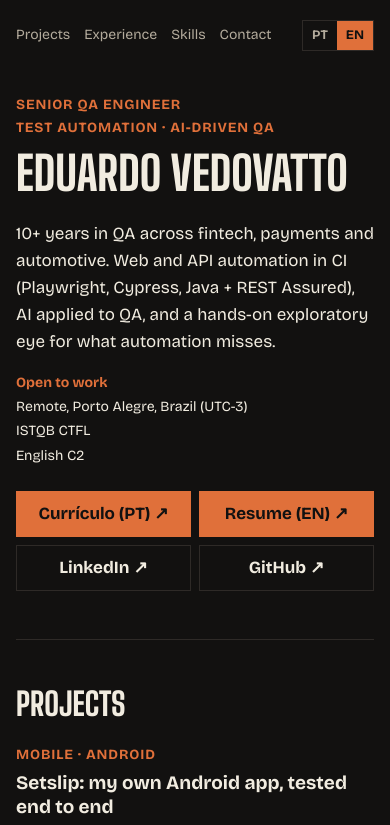
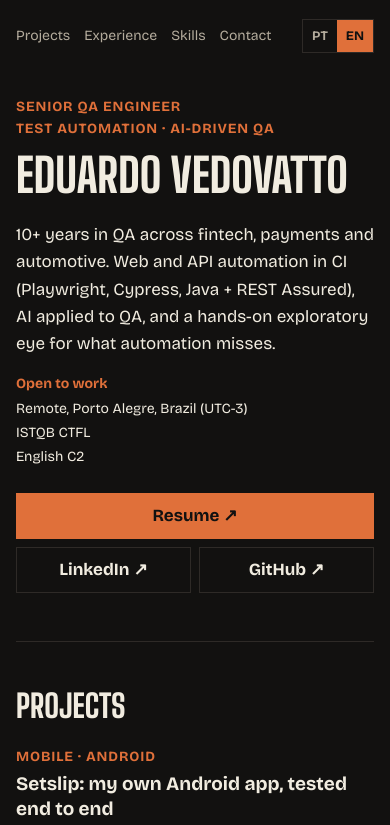
Before and after one commit to edvedovatto/edvedovatto.github.io, a plain HTML site: page index.html in a window 390 px wide. Shown: the top 825 px of the page. Drawn offline with nearby package versions, Linux system fonts and the light colour scheme.

Commit message:
Language toggle fixed top right, single resume button, photo beside the bio

```diff
--- a/index.html
+++ b/index.html
@@ -24,10 +24,12 @@
   <a class="skip" href="#main" data-i18n="skip">Skip to content</a>
   <header>
     <nav>
-      <a href="#projetos" data-i18n="nav_projects">Projects</a>
-      <a href="#experiencia" data-i18n="nav_exp">Experience</a>
-      <a href="#ferramentas" data-i18n="nav_skills">Skills</a>
-      <a href="#contato" data-i18n="nav_contact">Contact</a>
+      <div class="menu">
+        <a href="#projetos" data-i18n="nav_projects">Projects</a>
+        <a href="#experiencia" data-i18n="nav_exp">Experience</a>
+        <a href="#ferramentas" data-i18n="nav_skills">Skills</a>
+        <a href="#contato" data-i18n="nav_contact">Contact</a>
+      </div>
       <span class="lang" role="group" aria-label="Idioma / Language">
         <button type="button" data-lang="pt" aria-pressed="false">PT</button>
         <button type="button" data-lang="en" aria-pressed="true">EN</button>
@@ -47,8 +49,7 @@
         <li data-i18n="f_english">English C2</li>
       </ul>
       <p class="buttons">
-        <a class="btn" href="assets/curriculo-pt.pdf" target="_blank" rel="noopener" hreflang="pt-BR" lang="pt-BR">Currículo (PT) ↗</a>
-        <a class="btn" href="assets/resume-en.pdf" target="_blank" rel="noopener" hreflang="en" lang="en">Resume (EN) ↗</a>
+        <a class="btn cv-link" href="assets/resume-en.pdf" target="_blank" rel="noopener" data-i18n="cta_cv">Resume ↗</a>
         <a class="btn ghost" href="https://www.linkedin.com/in/vedovatto" target="_blank" rel="noopener">LinkedIn ↗</a>
         <a class="btn ghost" href="https://github.com/edvedovatto" target="_blank" rel="noopener">GitHub ↗</a>
       </p>
@@ -122,7 +123,7 @@
           <div>
             <h3>Trustly</h3>
             <p class="role" data-i18n="j1_role">QA Engineer</p>
-            <p data-i18n="j1_ctx">Global payments fintech. Built custom Claude Code skills for day-to-day QA (daily ticket briefing, documentation analysis, Jira-based shift-left monitoring) and, after finding about 84% of the documentation had not been updated in over two years, a solution that suggests updates with each delivery. Extended the Java automation (Selenium, REST Assured + JUnit) and did hands-on manual testing, including mobile validation on iOS and Android.</p>
+            <p data-i18n="j1_ctx">Global payments fintech. Built custom Claude Code skills for day-to-day QA (daily ticket briefing, documentation analysis, Jira-based shift-left monitoring) and, after finding about 84% of the documentation had not been updated in over two years, built a solution that suggests updates with each delivery. Extended the Java automation (Selenium, REST Assured + JUnit) and did hands-on manual testing, including mobile validation on iOS and Android.</p>
           </div>
         </li>
         <li>
@@ -163,7 +164,7 @@
     <section id="como-trabalho">
       <h2 data-i18n="h_cases">How I work</h2>
       <div class="about">
-        <img class="photo" src="assets/foto.jpg" width="160" height="160" alt="Eduardo Vedovatto" loading="lazy">
+        <img class="photo" src="assets/foto.jpg" width="120" height="120" alt="Eduardo Vedovatto" loading="lazy">
         <p data-i18n="bio">I work across the whole quality lifecycle on Brazilian and global projects: refinement and acceptance criteria, test planning, Definition of Done and shift-left. I automate web and APIs integrated into CI/CD and use AI in the QA workflow to map systems, generate tests and analyze incoming work.</p>
       </div>
       <ul class="points">
--- a/script.js
+++ b/script.js
@@ -2,11 +2,13 @@ const T = {
   pt: {
     title: "Eduardo Vedovatto | Senior QA Engineer",
     meta: "Eduardo Vedovatto - Senior QA Engineer. Mais de 10 anos em QA, em fintech, pagamentos e automotivo: automação de testes web e API no pipeline e IA aplicada a QA.",
+    cv_href: "assets/curriculo-pt.pdf",
     skip: "Pular para o conteúdo",
     nav_projects: "Projetos", nav_exp: "Experiência", nav_skills: "Ferramentas", nav_contact: "Contato",
     role: "Senior QA Engineer", focus: "Test Automation · AI-Driven QA",
     lead: "Mais de 10 anos em QA, em fintech, pagamentos e automotivo. Automação web e API no pipeline (Playwright, Cypress, Java + REST Assured), IA aplicada a QA e um olhar de teste manual e exploratório para o que a automação não pega.",
     f_open: "Disponível para vagas", f_remote: "Remoto, Porto Alegre, Brasil (UTC-3)", f_english: "Inglês C2",
+    cta_cv: "Currículo ↗",
     h_projects: "Projetos",
     setslip_kind: "Mobile · Android",
     setslip_title: "Setslip: um app Android meu, com testes de ponta a ponta",
@@ -29,7 +31,7 @@ const T = {
     sig: "Nos dois projetos, bug encontrado vira teste do comportamento certo, marcado como problema conhecido. Esses testes rodam numa passada à parte: não travam o build e avisam quando o bug é corrigido.",
     h_exp: "Experiência",
     j1_when: "abr 2026 - set 2026", j1_role: "QA Engineer",
-    j1_ctx: "Fintech global de pagamentos. Criei skills customizadas do Claude Code para a rotina de QA (briefing diário, análise de documentação, monitoramento de shift-left via Jira) e, ao ver que cerca de 84% da documentação estava desatualizada havia mais de dois anos, uma solução que sugere a atualização a cada entrega. Evoluí a automação em Java (Selenium, REST Assured + JUnit) e fiz testes manuais, inclusive validação mobile em iOS e Android.",
+    j1_ctx: "Fintech global de pagamentos. Criei skills customizadas do Claude Code para a rotina de QA (briefing diário, análise de documentação, monitoramento de shift-left via Jira) e, ao ver que cerca de 84% da documentação estava desatualizada havia mais de dois anos, criei uma solução que sugere a atualização a cada entrega. Evoluí a automação em Java (Selenium, REST Assured + JUnit) e fiz testes manuais, inclusive validação mobile em iOS e Android.",
     j2_when: "out 2025 - mar 2026", j2_role: "Senior QA Engineer · PJ",
     j2_ctx: "Automação do zero com Playwright (Page Object) integrada a CI/CD no Azure DevOps, em diferentes projetos, incluindo uma fintech dos EUA. APIs automatizadas com Java + REST Assured ou Postman, conforme o projeto. Estruturei as camadas principais em cerca de três semanas e usei Playwright MCP para mapear o sistema e gerar testes a partir dos fluxos, revisando tudo que a IA gerou.",
     j3_when: "jan 2023 - jun 2025", j3_role: "Senior QA Engineer",
@@ -41,7 +43,7 @@ const T = {
     h_cert: "Certificação", cert_v: "(Certified Tester Foundation Level), 2018",
     h_lang: "Idiomas", lang_v: "Português nativo · Inglês C2 (EF SET 95/100)",
     h_cases: "Como eu trabalho",
-    bio: "Atuo na qualidade de ponta a ponta, em projetos nacionais e globais: refinamento e critérios de aceite, planejamento de testes, Definition of Done e shift-left. Automatizo web e APIs integrado a CI/CD e uso IA no fluxo de QA para mapear sistemas, gerar testes e analisar demandas.",
+    bio: "Atuo na qualidade de ponta a ponta, em projetos nacionais e globais: refinamento e critérios de aceite, planejamento de testes, Definition of Done e shift-left. Automatizo web e APIs com integração a CI/CD e uso IA no fluxo de QA para mapear sistemas, gerar testes e analisar demandas.",
     c1: "Bug que só acontecia com internet lenta: limitei a rede no navegador, vi duas requisições dependentes terminando fora de ordem e entreguei aos devs os passos exatos para reproduzir.",
     c2: "Massa de teste era o gargalo do TicketLog (regras diferentes por país): gerar os dados via API cortou cerca de 70% do tempo de preparação, primeiro para os devs, depois para o QA.",
     c3: "Defeito chegando tarde: a análise mostrou que cerca de 80% vinham do frontend; com Definition of Done, checklists e workshops, a prevenção foi para onde o problema nascia.",
@@ -57,11 +59,13 @@ const T = {
   en: {
     title: "Eduardo Vedovatto | Senior QA Engineer",
     meta: "Eduardo Vedovatto - Senior QA Engineer. 10+ years in QA across fintech, payments and automotive: web and API test automation in CI and AI applied to QA.",
+    cv_href: "assets/resume-en.pdf",
     skip: "Skip to content",
     nav_projects: "Projects", nav_exp: "Experience", nav_skills: "Skills", nav_contact: "Contact",
     role: "Senior QA Engineer", focus: "Test Automation · AI-Driven QA",
     lead: "10+ years in QA across fintech, payments and automotive. Web and API automation in CI (Playwright, Cypress, Java + REST Assured), AI applied to QA, and a hands-on exploratory eye for what automation misses.",
     f_open: "Open to work", f_remote: "Remote, Porto Alegre, Brazil (UTC-3)", f_english: "English C2",
+    cta_cv: "Resume ↗",
     h_projects: "Projects",
     setslip_kind: "Mobile · Android",
     setslip_title: "Setslip: my own Android app, tested end to end",
@@ -84,7 +88,7 @@ const T = {
     sig: "In both projects, a bug found becomes a test of the correct behavior, tagged as a known issue. Those tests run in a separate pass: they don't block the build and flag when the bug gets fixed.",
     h_exp: "Experience",
     j1_when: "Apr 2026 - Sep 2026", j1_role: "QA Engineer",
-    j1_ctx: "Global payments fintech. Built custom Claude Code skills for day-to-day QA (daily ticket briefing, documentation analysis, Jira-based shift-left monitoring) and, after finding about 84% of the documentation had not been updated in over two years, a solution that suggests updates with each delivery. Extended the Java automation (Selenium, REST Assured + JUnit) and did hands-on manual testing, including mobile validation on iOS and Android.",
+    j1_ctx: "Global payments fintech. Built custom Claude Code skills for day-to-day QA (daily ticket briefing, documentation analysis, Jira-based shift-left monitoring) and, after finding about 84% of the documentation had not been updated in over two years, built a solution that suggests updates with each delivery. Extended the Java automation (Selenium, REST Assured + JUnit) and did hands-on manual testing, including mobile validation on iOS and Android.",
     j2_when: "Oct 2025 - Mar 2026", j2_role: "Senior QA Engineer · contractor",
     j2_ctx: "Built automation from scratch with Playwright (Page Object), integrated into CI/CD on Azure DevOps, across several projects including a US fintech. APIs automated with Java + REST Assured or Postman, depending on the project. Structured the core layers in about three weeks and used Playwright MCP to map the system and generate tests from its flows, reviewing all AI output.",
     j3_when: "Jan 2023 - Jun 2025", j3_role: "Senior QA Engineer",
@@ -118,6 +122,7 @@ function setLang(lang) {
   document.querySelector('meta[name="description"]').content = t.meta;
   document.querySelectorAll("[data-i18n]").forEach(el => { el.textContent = t[el.dataset.i18n]; });
   document.querySelectorAll("[data-i18n-alt]").forEach(img => { img.alt = t[img.dataset.i18nAlt]; });
+  document.querySelectorAll(".cv-link").forEach(a => { a.href = t.cv_href; });
   document.querySelectorAll("[data-lang]").forEach(b => b.setAttribute("aria-pressed", b.dataset.lang === lang));
   try { localStorage.setItem("lang", lang); } catch {}
 }
--- a/style.css
+++ b/style.css
@@ -23,11 +23,12 @@ main:focus{outline:none}
 .skip{position:absolute;left:var(--s);top:-100px;z-index:1;background:var(--accent);color:#111;font-weight:700;padding:10px 14px}
 .skip:focus{top:var(--s);color:#111}
 
-nav{display:flex;align-items:center;gap:20px;padding:var(--s) 0;font-size:15px}
-nav a{color:var(--muted);padding:8px 0;white-space:nowrap}
+nav{display:flex;align-items:flex-start;gap:var(--s);padding:var(--s) 0;font-size:15px}
+.menu{display:flex;flex-wrap:wrap;flex:1;min-width:0;gap:0 20px}
+nav a{display:block;color:var(--muted);padding:8px 0;line-height:24px;white-space:nowrap}
 nav a:hover{color:var(--accent)}
-.lang{display:flex;margin-left:auto;border:1px solid var(--line)}
-.lang button{background:none;border:0;color:var(--muted);font:700 13px/1 var(--body);padding:9px 11px;cursor:pointer}
+.lang{display:flex;flex:none;margin-top:3px;border:1px solid var(--line)}
+.lang button{height:32px;background:none;border:0;color:var(--muted);font:700 13px/1 var(--body);padding:0 11px;cursor:pointer}
 .lang button[aria-pressed="true"]{background:var(--accent);color:#111}
 
 section{padding:var(--block) 0}
@@ -57,7 +58,7 @@ h3{font-size:19px;line-height:1.3}
 .jobs .role{margin-bottom:4px}
 .when{color:var(--accent);font-weight:700;padding-top:2px;align-self:start}
 .role{color:var(--text)}
-.extras{display:grid;grid-template-columns:1fr 1fr;gap:var(--s);margin-top:var(--m);padding-top:var(--m);border-top:1px solid var(--line)}
+.extras{display:grid;grid-template-columns:1fr 1fr;gap:var(--s);margin-top:var(--block)}
 .extras dt{color:var(--accent);font-weight:700;text-transform:uppercase;letter-spacing:.06em}
 .extras dd{color:var(--text)}
 .extras dd span{color:var(--muted)}
@@ -70,15 +71,15 @@ h2+.project{margin-top:0}
 .sig{margin-top:var(--block);color:var(--text);border-left:2px solid var(--accent);padding-left:var(--s)}
 .points{border-left:2px solid var(--line);padding-left:var(--s)}
 .points li+li{margin-top:8px}
-.nums{display:grid;grid-template-columns:repeat(4,1fr);gap:var(--s);border-top:1px solid var(--line);border-bottom:1px solid var(--line);padding:12px 0}
+.nums{display:grid;grid-template-columns:repeat(4,1fr);gap:var(--s);margin:var(--m) 0}
 .nums div{display:flex;flex-direction:column-reverse;justify-content:flex-end}
 .nums dd{color:var(--text);font-weight:700}
 .nums dt{line-height:1.35}
 .links{display:flex;flex-wrap:wrap;gap:0 20px;font-weight:700;margin:0}
 .links a{padding:6px 0}
 
-.about{display:grid;grid-template-columns:160px 1fr;gap:var(--m);align-items:start;margin-bottom:var(--m)}
-.photo{width:160px;height:160px;object-fit:cover}
+.about{display:flow-root;margin-bottom:var(--m)}
+.photo{float:left;width:120px;height:120px;object-fit:cover;margin:6px var(--m) 8px 0}
 .about p{margin:0}
 .skills{display:grid;gap:8px;margin:0}
 .skills div{display:grid;grid-template-columns:10rem 1fr;gap:var(--s)}
@@ -87,23 +88,24 @@ h2+.project{margin-top:0}
 footer p{margin:0;padding:var(--block) 0 var(--m)}
 
 @media (max-width:700px){
-  nav{gap:14px;font-size:14px}
-  .lang button{padding:8px 9px}
+  nav{font-size:14px}
+  .menu{gap:0 14px}
+  .lang button{padding:0 9px}
   .eyebrow span{display:block}
   .eyebrow span+span::before{content:none}
   .facts{display:grid;gap:2px}
   .facts li:not(:last-child)::after{content:none}
   .buttons{display:grid;grid-template-columns:1fr 1fr}
-  #contato .btn:first-child,#contato .btn:last-child{grid-column:1/-1}
+  .buttons .btn:first-child,.buttons .btn:nth-child(even):last-child{grid-column:1/-1}
   .jobs li{grid-template-columns:1fr}
   .extras{grid-template-columns:1fr}
   .nums{grid-template-columns:1fr 1fr}
   .links{display:grid;grid-template-columns:1fr 1fr;gap:0 var(--s)}
-  .about{grid-template-columns:1fr;gap:var(--s)}
   .skills div{grid-template-columns:1fr;gap:0}
-  .photo{width:120px;height:120px}
+  .photo{width:96px;height:96px;margin-right:var(--s)}
 }
 @media (max-width:380px){
-  nav{flex-wrap:wrap;gap:0 10px;font-size:13px}
-  .lang button{padding:8px 7px}
+  nav{font-size:13px}
+  .menu{gap:0 10px}
+  .lang button{padding:0 7px}
 }
```
